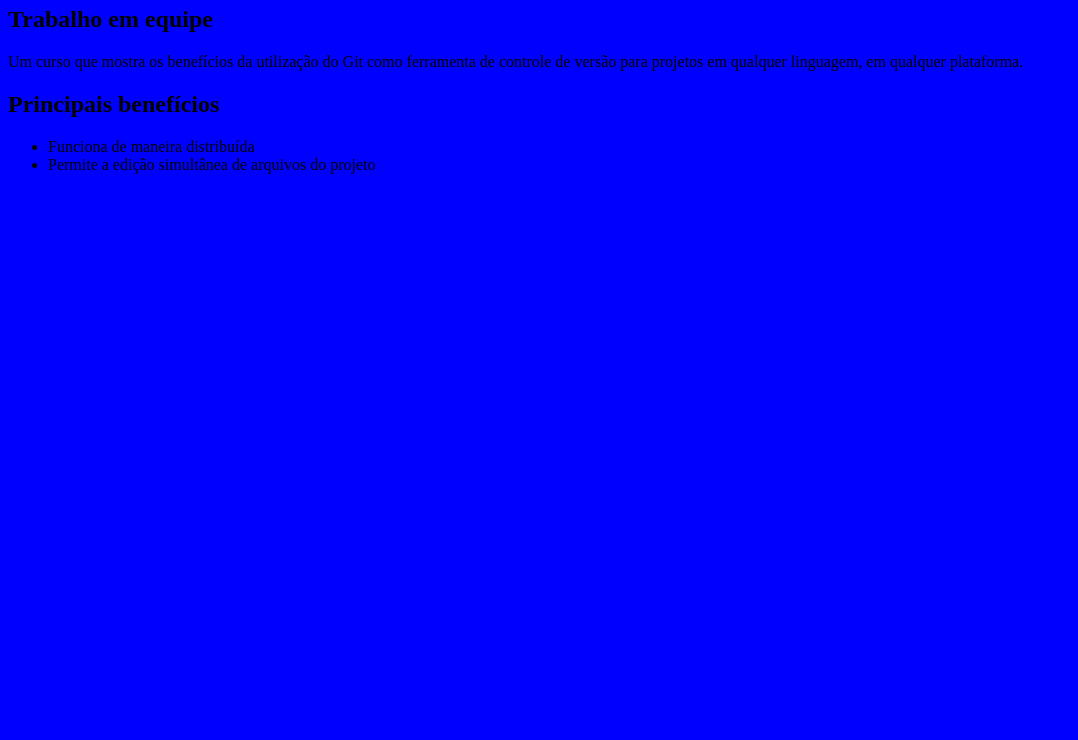
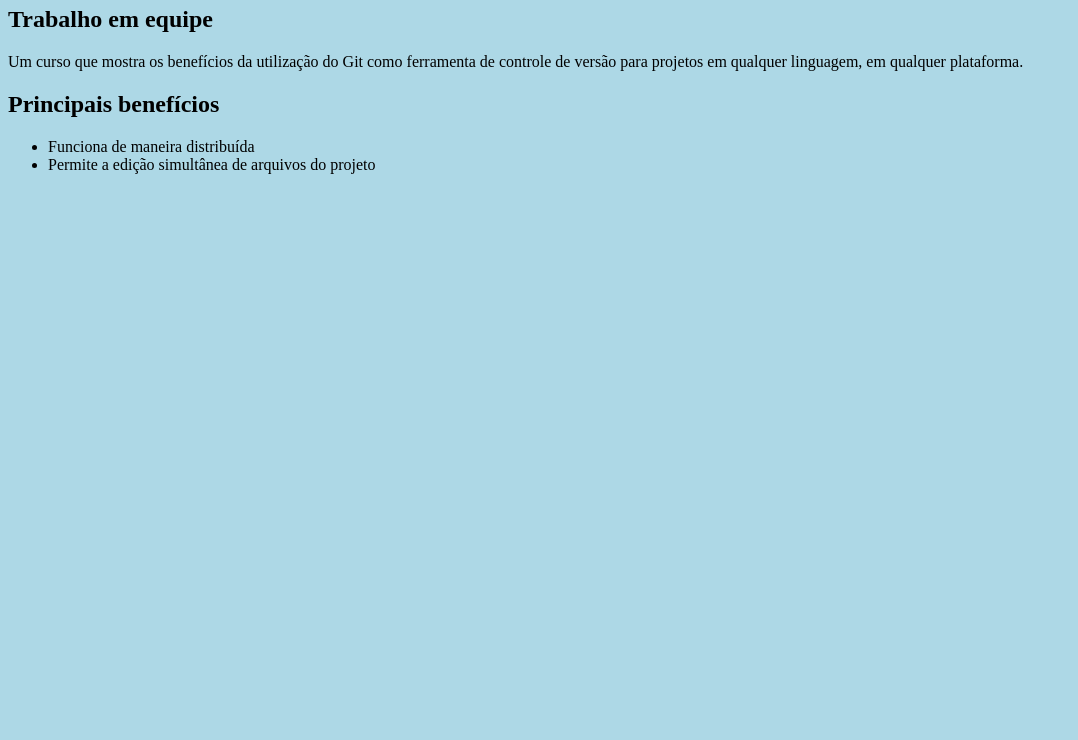
Before and after one commit to mattosr/curso-git, a plain HTML site: page index.html in a window 1280 px wide. Shown: the part 60-800 px from the top of the page, without its empty margins (0-1078 px from the left). Drawn offline with Linux system fonts and the light colour scheme.

Commit message:
Inicio do design

```diff
--- a/estilo.css
+++ b/estilo.css
@@ -1,3 +1,3 @@
 body {
-    background-color: blue
+    background-color: lightblue
 }
--- a/index.html
+++ b/index.html
@@ -1,3 +1,5 @@
+<meta http-equiv="Content-Type" content="text/html; charset=UTF-8" />
+
 <html>
     <head>
         <link rel="stylesheet" href="estilo.css">
```
